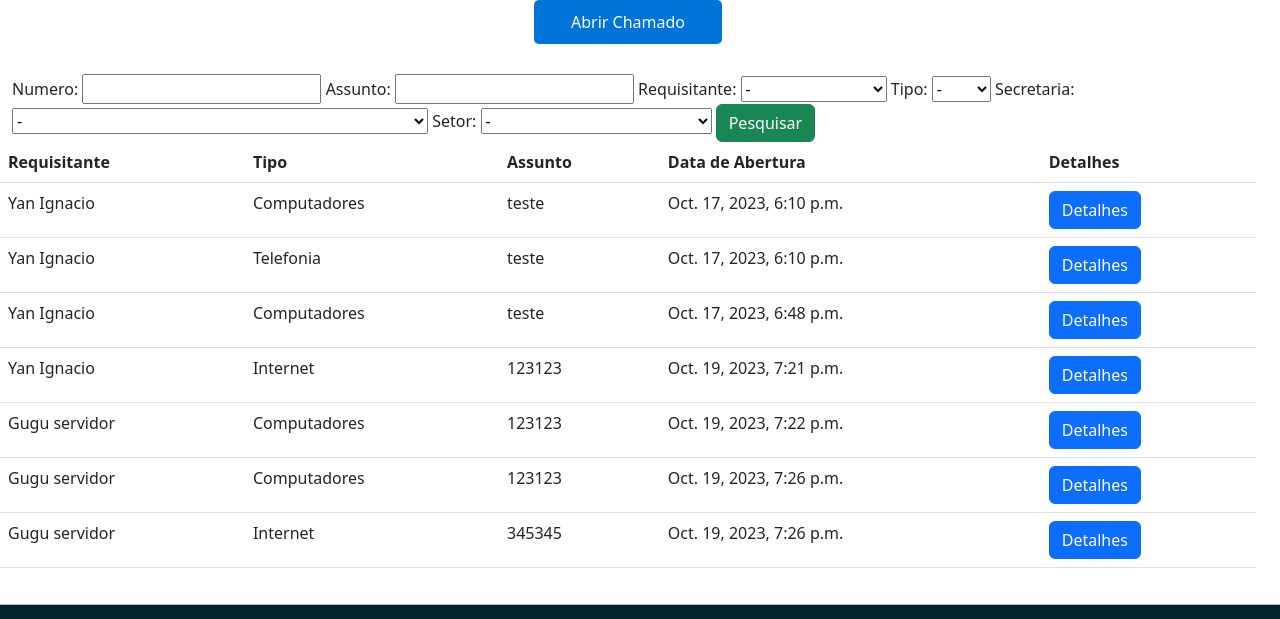
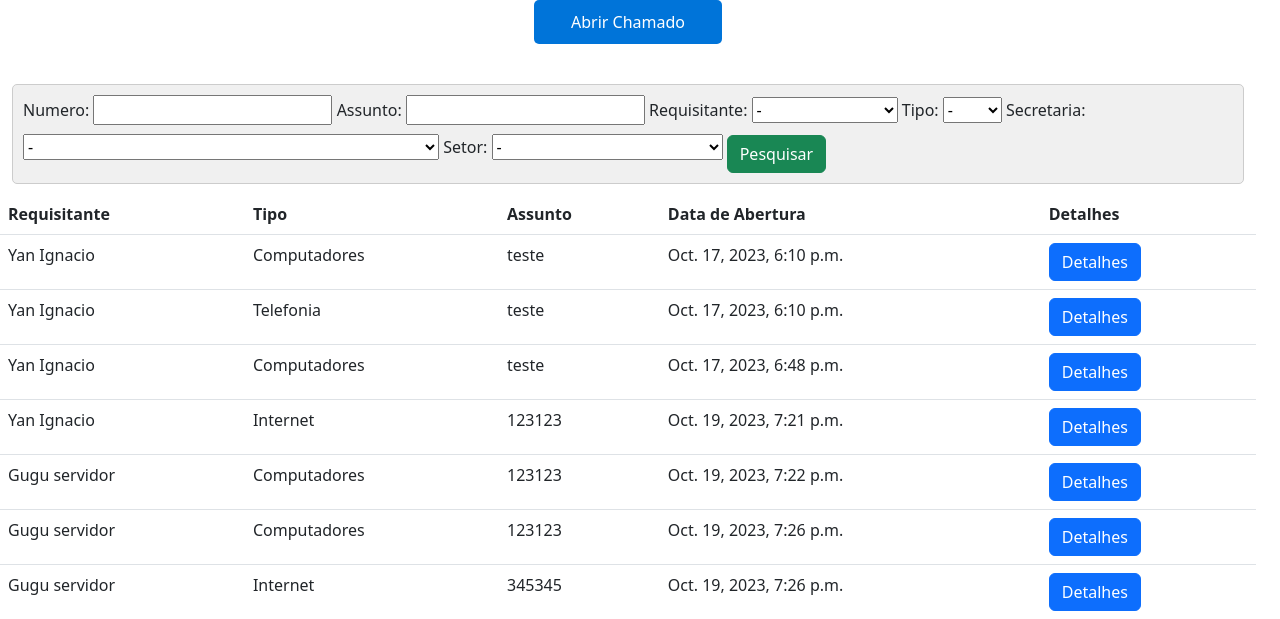
Before and after one commit to tipmnf/chamadosTI, a Django app: page / in a window 1280 px wide. Shown: the part 100-719 px from the top of the page. Run offline with Django 4.2, Linux system fonts and the light colour scheme; a user stored in the database is signed in; data comes from the database, SQL or seed files in the repository; both versions use the stored data as it was after the commit; some libraries are stand-ins or nearby versions.

Commit message:
0.1.9 setNumero() in chamado :D

```diff
--- a/chamadosApp/forms.py
+++ b/chamadosApp/forms.py
@@ -11,7 +11,7 @@ class Chamado_Form(ModelForm):
         widgets = {
             'tipo': forms.Select(attrs={'readonly': True}),
         }
-        exclude = ['dataAbertura', 'dataFechamento', 'prioridade', 'status']
+        exclude = ['dataAbertura', 'dataFechamento', 'prioridade', 'status', 'numero', 'atendente']
 
 class SearchForm(Form):
 
@@ -23,7 +23,7 @@ class SearchForm(Form):
     SECRETARIA_CHOICES = [(False,'-')]+[(obj.id, obj.nome) for obj in Secretaria.objects.all()]
     SETOR_CHOICES = [(False,'-')]+[(obj.id, obj.nome) for obj in Setor.objects.all()]
 
-    numero = forms.IntegerField(label='Numero', required=False)
+    numero = forms.CharField(label='Numero', max_length=10, required=False)
     assunto = forms.CharField(label='Assunto', required=False)
     requisitante = forms.ChoiceField(label='Requisitante', choices=REQUISITANTE_CHOICES, required=False)
     tipo = forms.ChoiceField(label='Tipo', choices=TIPO_CHOICES, required=False)
--- a/chamadosApp/models.py
+++ b/chamadosApp/models.py
@@ -1,5 +1,6 @@
 from django.db import models
 from django.contrib.auth.models import User
+
 
 # Create your models here.
 class Tipo(models.Model):
@@ -64,6 +65,7 @@ class Chamado(models.Model):
     atendente = models.ForeignKey(Atendente, verbose_name='Atendente', on_delete=models.CASCADE, related_name='atendente', null=True, default=None)
     dataAbertura = models.DateTimeField(auto_now_add=True)
     dataFechamento = models.DateTimeField(null=True, blank=False)
+    numero = models.CharField(max_length=10, default=0)
 
     def getPrioridade(self):
         for choice in self.prioridadeChoices:
@@ -76,3 +78,11 @@ class Chamado(models.Model):
             if choice[0] == self.status:
                 return choice[1]
         return "Desconhecido"
+
+    def setNumero(self):
+        ultimoChamado = Chamado.objects.last()
+        if ultimoChamado:
+            self.numero = str((int(ultimoChamado.numero) + 1)).zfill(5)
+        else:
+            self.numero = '00001'
+        self.save()
--- a/chamadosApp/static/css/mainPage.css
+++ b/chamadosApp/static/css/mainPage.css
@@ -25,3 +25,15 @@
     text-decoration: none;
     color: #ffffff;
   }
+
+  #form-pesquisa-chamado {
+    background-color: #f0f0f0;
+    padding: 10px;
+    border: 1px solid #ccc;
+    border-radius: 5px;
+    margin: 10px 0;
+}
+
+#form-pesquisa-chamado button {
+    margin-top: 10px;
+}
--- a/chamadosApp/templates/chamado.html
+++ b/chamadosApp/templates/chamado.html
@@ -38,6 +38,7 @@ Chamados
     <input type="submit" value="Salvar">
 </form>
 
+<p>Número: {{ chamado.numero }}/{{ano}}</p>
 <p>Requisitante: {{ chamado.requisitante }}</p>
 <p>Tipo: {{ chamado.tipo }}</p>
 <p>Assunto: {{ chamado.assunto }}</p>
--- a/chamadosApp/templates/mainPage.html
+++ b/chamadosApp/templates/mainPage.html
@@ -6,7 +6,7 @@ Página principal
 
 <a id="button-chamado" href= {% url 'abrirChamado' %}>Abrir Chamado</a>
 <div>
-    <form method=POST>
+    <form method=POST id="form-pesquisa-chamado">
         {% csrf_token %}
         {{form}}
         <button class="btn btn-success">Pesquisar</button>
--- a/chamadosApp/views.py
+++ b/chamadosApp/views.py
@@ -5,6 +5,7 @@ from django.contrib.auth import login, authenticate, logout
 from django.db import connection
 from .forms import *
 from .models import *
+from django.utils import timezone
 
 # Create your views here
 
@@ -42,10 +43,12 @@ def abrirChamado(request):
     if request.method=='POST':
         form = Chamado_Form(request.POST)
         if form.is_valid():
+         ano = timezone.now().year
          chamado=form.save(commit=False)
+         chamado.setNumero()
          chamado.save()
 
-         return render(request, 'chamado.html', {'chamado': chamado})
+         return render(request, 'chamado.html', {'chamado': chamado, 'ano': ano})
 
     context={
         'form': form,
@@ -58,6 +61,7 @@ def abrirChamado(request):
 def chamado(request, idChamado):
     chamado = Chamado.objects.get(id=idChamado)
     atendentes = Atendente.objects.all()
+    ano = timezone.now().year
 
     if request.method == 'POST':
         chamado = atualizaChamado(request, chamado)
@@ -65,6 +69,7 @@ def chamado(request, idChamado):
     context = {
         'chamado': chamado,
         'atendentes': atendentes,
+        'ano': ano,
     }
 
     return render(request, 'chamado.html', context)
```
Also changed, not shown: chamadosApp/migrations/0009_chamado_numero.py (added), chamadosApp/migrations/0010_alter_chamado_numero.py (added), chamadosApp/migrations/0011_alter_chamado_numero.py (added), db.sqlite3.
